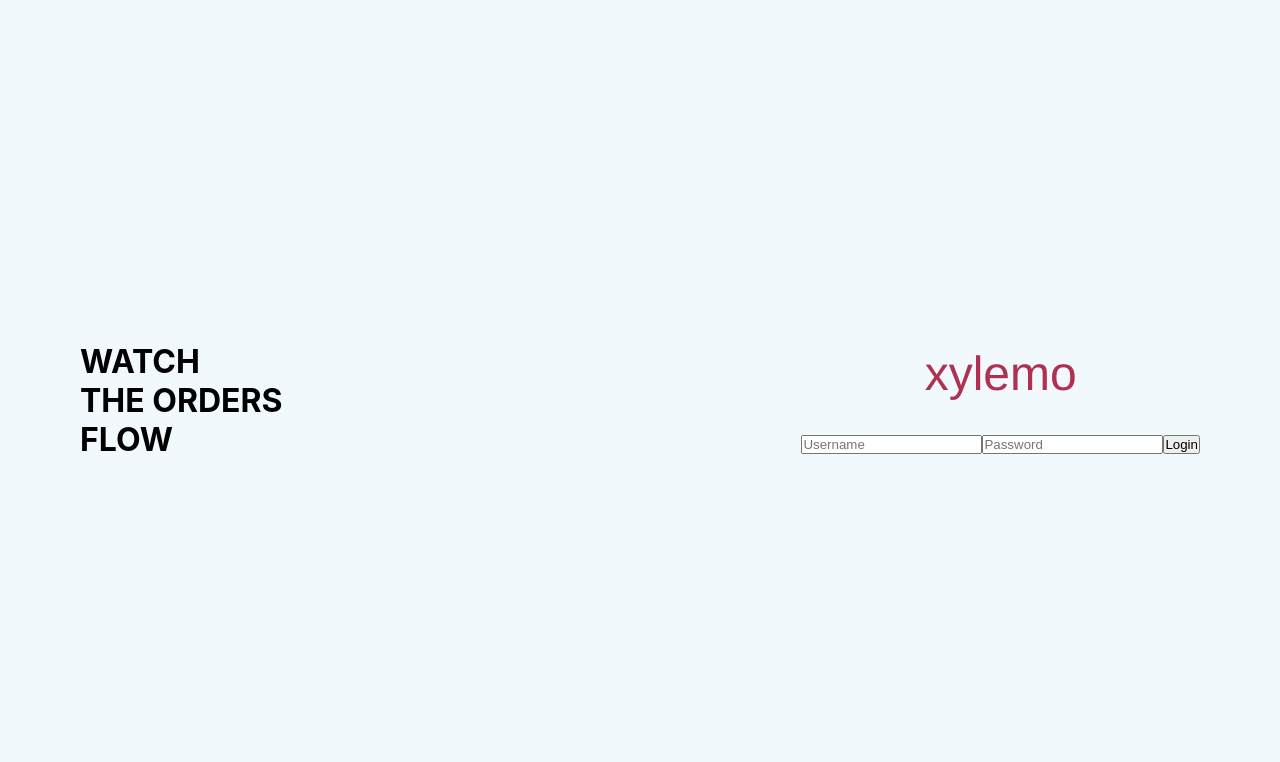
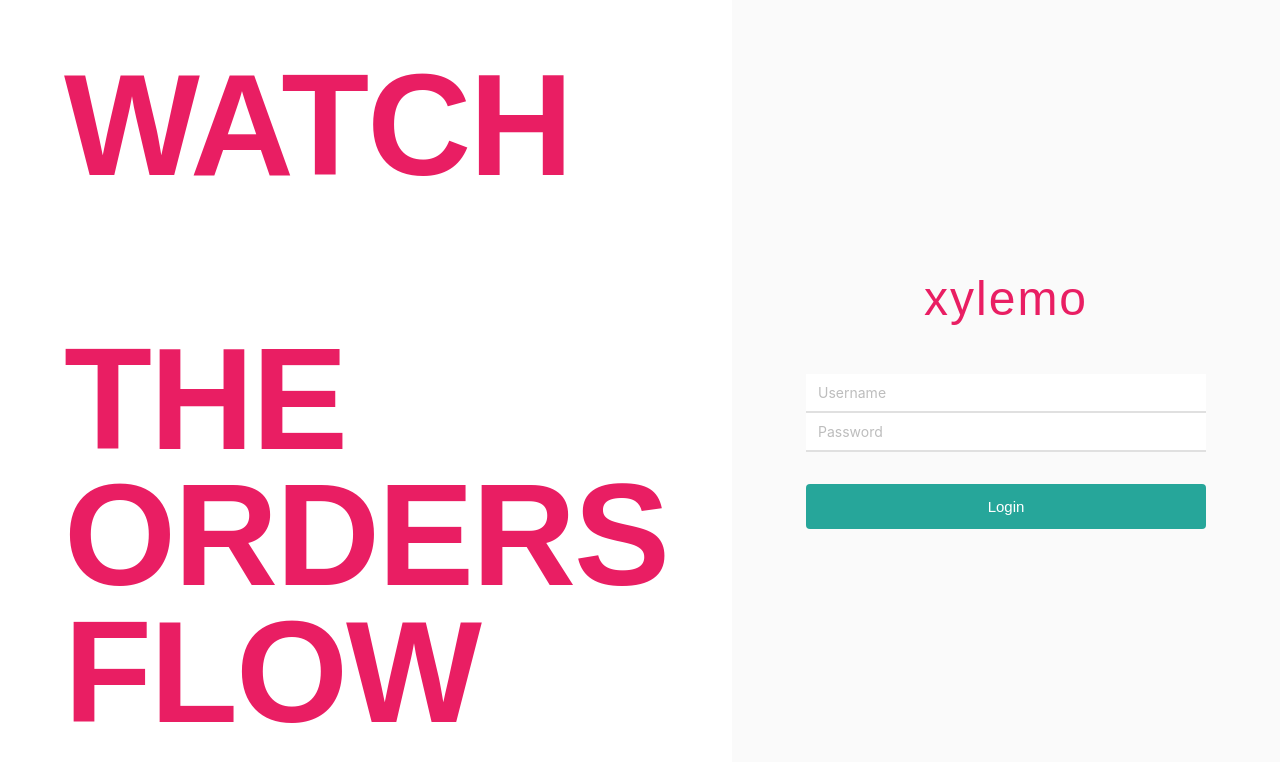
Before and after one commit to aufalala/xylemo-client, a React (Vite) app: page / in a window 1280 px wide. Shown: the top 762 px of the page. Built offline with nearby package versions, Linux system fonts and the light colour scheme.

Commit message:
feat: updated homepage

```diff
--- a/src/pages/LoginPage/LoginPage.module.css
+++ b/src/pages/LoginPage/LoginPage.module.css
@@ -1,26 +1,155 @@
 .container {
   display: flex;
-  justify-content: space-between;
-  align-items: center;
   height: 100vh;
-  padding: 0 5rem;
-  background-color: #f2f9fd;
+  background-color: #F5F5F5;
 }
 
 .left {
   flex: 1;
+  display: flex;
+  justify-content: center;
+  align-items: center;
+  background-color: #FFFFFF;
+  padding: 4rem;
+}
+
+.tagline {
+  font-family: Arial, sans-serif;
+  color: #E91E63;
+  font-size: 72px;
+  font-weight: 900;
+  text-transform: uppercase;
+  line-height: 0.95;
+  letter-spacing: -2px;
+}
+
+.tagline h1 {
+  margin: 0;
+}
+
+.tagline span {
+  display: block;
 }
 
 .right {
+  flex: 1;
   display: flex;
   flex-direction: column;
   align-items: center;
-  gap: 2rem;
+  justify-content: center;
+  background-color: #FAFAFA;
+  padding: 4rem;
 }
 
 .logo {
-  font-family: "Helvetica Neue", sans-serif;
-  color: #b03052;
-  font-size: 3rem;
+  font-family: Arial, sans-serif;
+  color: #E91E63;
+  font-size: 48px;
+  font-weight: 300;
+  letter-spacing: 2px;
+  margin: 0;
+  margin-bottom: 3rem;
+}
+
+.form {
+  display: flex;
+  flex-direction: column;
+  width: 100%;
+  max-width: 400px;
+}
+
+.inputGroup {
+  display: flex;
+  flex-direction: column;
+  margin-bottom: 1.5rem;
+}
+
+.label {
+  font-size: 12px;
+  color: #9E9E9E;
+  margin-bottom: 0.5rem;
   font-weight: 400;
+  text-align: left;
 }
+
+.input {
+  width: 100%;
+  padding: 10px 12px;
+  background: white;
+  border: none;
+  border-bottom: 2px solid #E0E0E0;
+  font-size: 14px;
+  transition: border-color 0.3s;
+  font-family: inherit;
+}
+
+.input:focus {
+  outline: none;
+  border-bottom-color: #26A69A;
+}
+
+.input::placeholder {
+  color: #BDBDBD;
+}
+
+.button {
+  width: 100%;
+  padding: 14px;
+  border: none;
+  background-color: #26A69A;
+  color: white;
+  border-radius: 4px;
+  cursor: pointer;
+  font-size: 15px;
+  font-weight: 500;
+  transition: background-color 0.3s;
+  margin-top: 2rem;
+}
+
+.button:hover {
+  background-color: #00897B;
+}
+
+.button:active {
+  background-color: #00796B;
+}
+
+.error {
+  color: #C62828;
+  font-size: 13px;
+  margin: 0;
+  margin-top: -0.5rem;
+  margin-bottom: 1rem;
+  padding: 10px 12px;
+  background: #FFEBEE;
+  border-radius: 4px;
+  border: 1px solid #FFCDD2;
+  text-align: left;
+}
+
+.center {
+  text-align: center;
+}
+
+@media (max-width: 768px) {
+  .container {
+    flex-direction: column;
+  }
+
+  .left {
+    padding: 2rem;
+  }
+
+  .tagline {
+    font-size: 48px;
+  }
+
+  .logo {
+    font-size: 36px;
+    margin-bottom: 2rem;
+  }
+
+  .right {
+    padding: 2rem;
+  }
+}
--- /dev/null
+++ b/src/pages/PromoterHome/PromoterHome.module.css
@@ -0,0 +1,204 @@
+.container {
+  min-height: 100vh;
+  background-color: #E0E0E0;
+}
+
+.header {
+  background-color: #B0BEC5;
+  padding: 1rem 2rem;
+  display: flex;
+  justify-content: space-between;
+  align-items: center;
+  box-shadow: 0 2px 4px rgba(0, 0, 0, 0.1);
+}
+
+.logo {
+  display: flex;
+  align-items: center;
+  gap: 0.75rem;
+}
+
+.logoCircle {
+  width: 40px;
+  height: 40px;
+  background-color: #26A69A;
+  border-radius: 50%;
+  display: flex;
+  align-items: center;
+  justify-content: center;
+  color: white;
+  font-weight: bold;
+  font-size: 14px;
+}
+
+.logoText {
+  font-family: Arial, sans-serif;
+  font-size: 24px;
+  font-weight: 300;
+  color: #263238;
+  letter-spacing: 1px;
+}
+
+.rightSection {
+  display: flex;
+  align-items: center;
+  gap: 2rem;
+}
+
+.liveIndicators {
+  display: flex;
+  gap: 1.5rem;
+}
+
+.liveItem {
+  display: flex;
+  align-items: center;
+  gap: 0.5rem;
+  background-color: rgba(255, 255, 255, 0.3);
+  padding: 0.5rem 1rem;
+  border-radius: 20px;
+}
+
+.platformName {
+  font-size: 14px;
+  font-weight: 500;
+  color: #263238;
+}
+
+.indicator {
+  width: 16px;
+  height: 16px;
+  border-radius: 50%;
+  transition: all 0.3s ease;
+}
+
+.indicator.live {
+  background-color: #4CAF50;
+  box-shadow: 0 0 8px rgba(76, 175, 80, 0.6);
+  animation: pulse 2s infinite;
+}
+
+.indicator.offline {
+  background-color: #F44336;
+  box-shadow: 0 0 8px rgba(244, 67, 54, 0.6);
+}
+
+@keyframes pulse {
+  0%, 100% {
+    opacity: 1;
+  }
+  50% {
+    opacity: 0.7;
+  }
+}
+
+.logoutBtn {
+  padding: 0.5rem 1.5rem;
+  background-color: #546E7A;
+  color: white;
+  border: none;
+  border-radius: 4px;
+  cursor: pointer;
+  font-size: 14px;
+  font-weight: 500;
+  transition: background-color 0.3s;
+}
+
+.logoutBtn:hover {
+  background-color: #455A64;
+}
+
+.main {
+  padding: 2rem;
+  max-width: 1400px;
+  margin: 0 auto;
+}
+
+.title {
+  font-size: 28px;
+  color: #263238;
+  margin-bottom: 2rem;
+  font-weight: 400;
+}
+
+.grid {
+  display: grid;
+  grid-template-columns: repeat(3, 1fr);
+  gap: 1.5rem;
+  grid-auto-rows: minmax(200px, auto);
+}
+
+.card {
+  background-color: #B2DFDB;
+  border-radius: 8px;
+  overflow: hidden;
+  box-shadow: 0 2px 4px rgba(0, 0, 0, 0.1);
+  display: flex;
+  flex-direction: column;
+}
+
+.wideCard {
+  grid-column: span 2;
+}
+
+.cardHeader {
+  background-color: #80CBC4;
+  padding: 1rem 1.5rem;
+  border-bottom: 2px solid #4DB6AC;
+}
+
+.cardHeader h2 {
+  font-size: 18px;
+  font-weight: 500;
+  color: #263238;
+  margin: 0;
+}
+
+.cardContent {
+  padding: 1.5rem;
+  flex: 1;
+  display: flex;
+  align-items: center;
+  justify-content: center;
+  color: #546E7A;
+  font-size: 14px;
+}
+
+@media (max-width: 1024px) {
+  .grid {
+    grid-template-columns: repeat(2, 1fr);
+  }
+
+  .wideCard {
+    grid-column: span 2;
+  }
+}
+
+@media (max-width: 768px) {
+  .header {
+    flex-direction: column;
+    gap: 1rem;
+    padding: 1rem;
+  }
+
+  .rightSection {
+    width: 100%;
+    justify-content: space-between;
+  }
+
+  .liveIndicators {
+    gap: 1rem;
+  }
+
+  .grid {
+    grid-template-columns: 1fr;
+  }
+
+  .wideCard {
+    grid-column: span 1;
+  }
+
+  .main {
+    padding: 1rem;
+  }
+}
```
Also changed, not shown: src/pages/PromoterHome/PromoterHome.jsx (added, +86 -0 lines).
